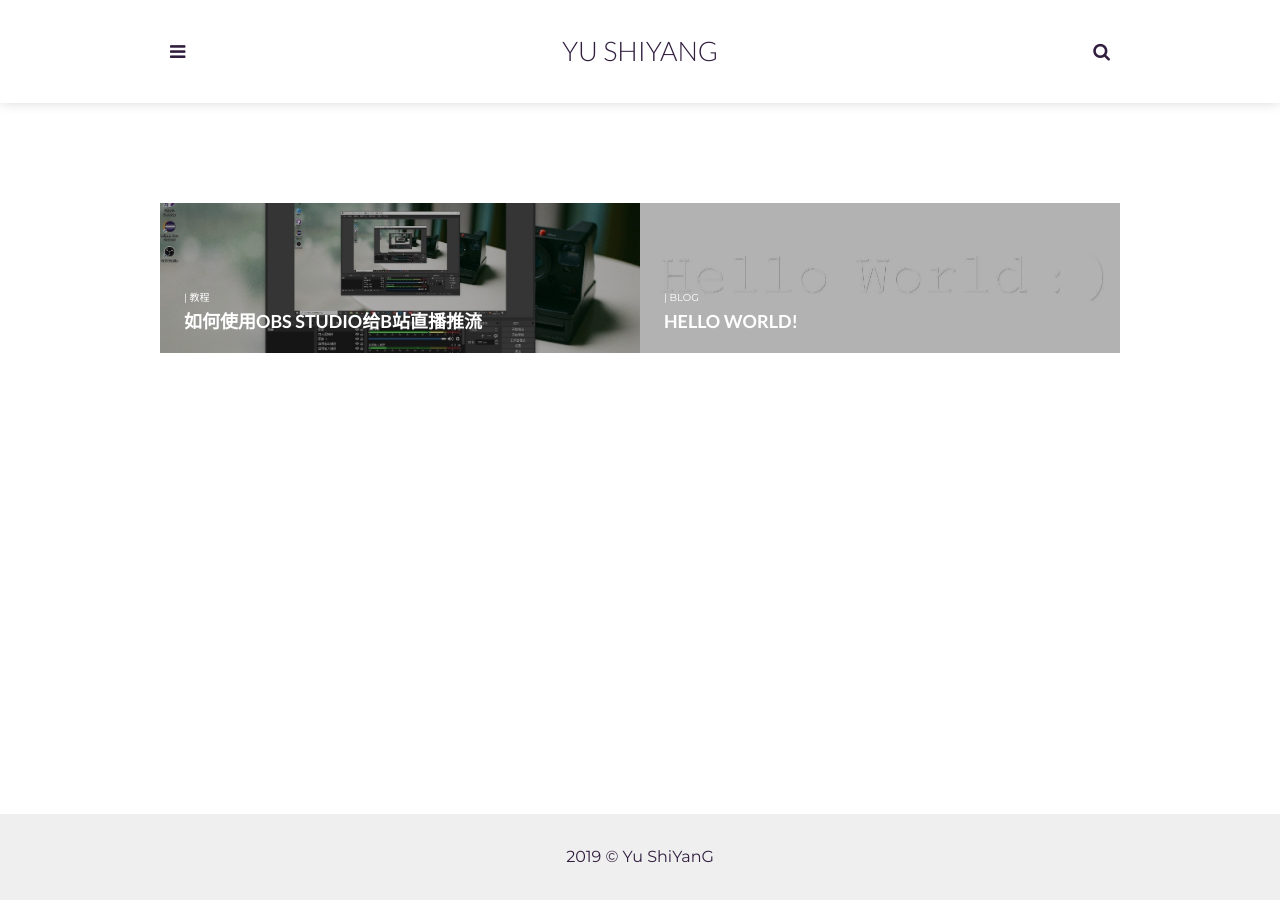
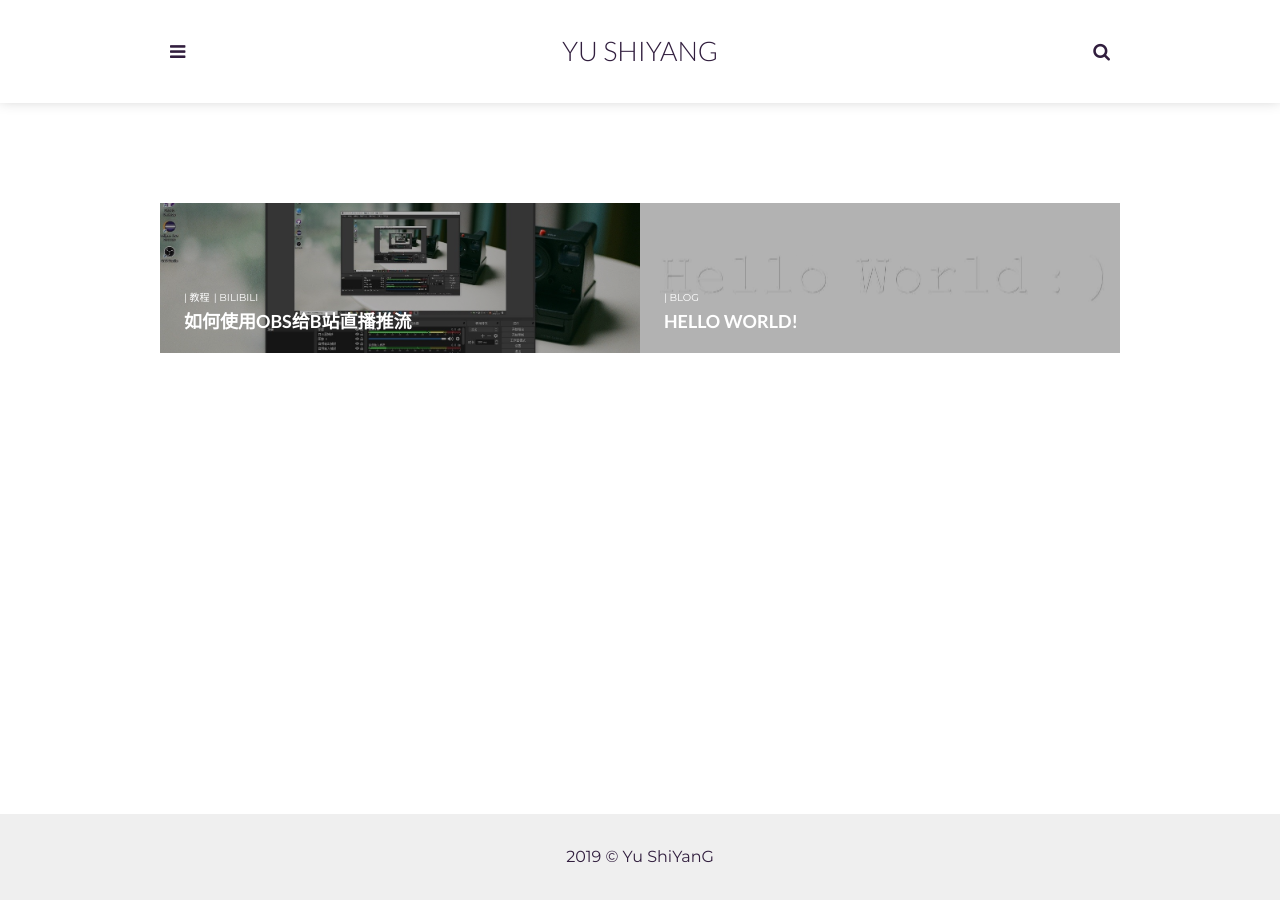
Before and after one commit to techysy/techysy.github.io, a Jekyll site: the page built from index.html, in a window 1280 px wide. Built offline with Jekyll 4.4.1, drawn with Linux system fonts in a browser that asks for light colours; the list of posts is cut into pages by our own code; a style sheet for code colours, icons or effects is not loaded.

Commit message:
Update 2019-12-11-bilibili-obs-setting.markdown

```diff
--- a/_posts/2019-12-11-bilibili-obs-setting.markdown
+++ b/_posts/2019-12-11-bilibili-obs-setting.markdown
@@ -1,10 +1,10 @@
 ---
 layout: post
-title: 如何使用OBS Studio给B站直播推流
+title: 如何使用OBS给B站直播推流
 date: 2019-12-11 00:00:00 +0800
 img: bilibili-obs.jpg
-tags: [教程]
-categories: obs
+tags: [教程,Bilibili]
+categories: 教程
 ---
 
 1. 下载OBS-Studio软件
```
